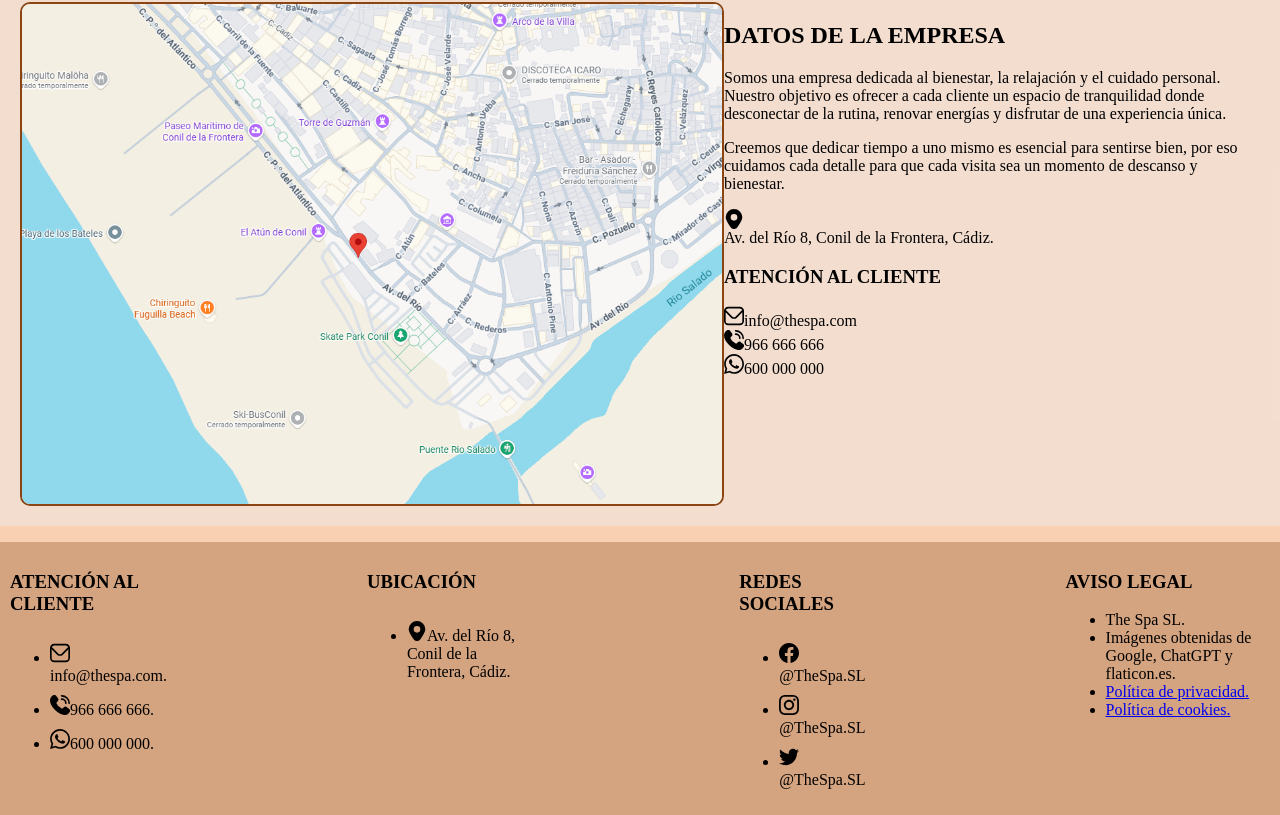
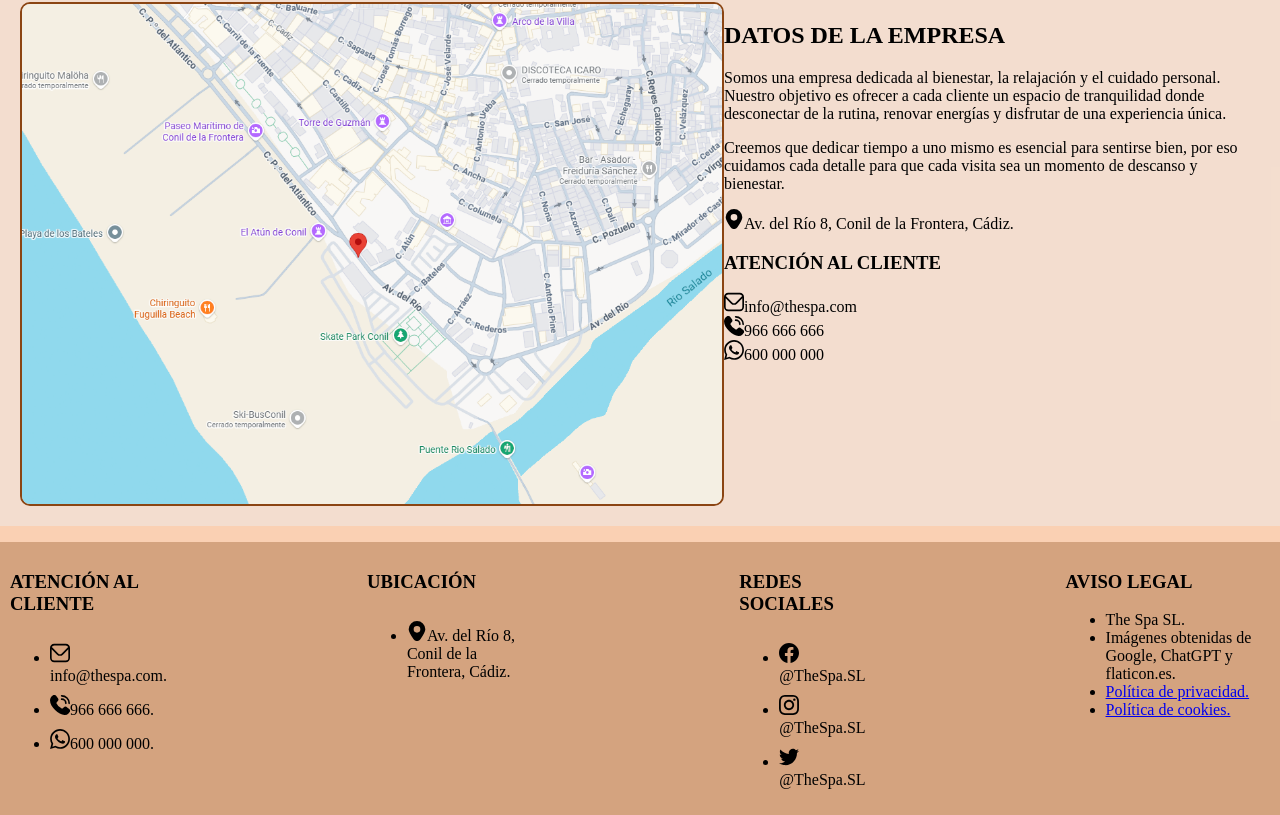
Before and after one commit to Daniel8jp/Trabajo_SPA, a plain HTML site: page views/contacto.html in a window 1280 px wide. Shown: the part 850-1665 px from the top of the page. Drawn offline with Linux system fonts and the light colour scheme.

Commit message:
Add files via upload

```diff
--- a/views/contacto.html
+++ b/views/contacto.html
@@ -41,7 +41,7 @@
                     </p>
 
                     <div class="img_contacto">
-                        <img src="../imagenes/marcador.svg" alt="Ubicación">Av. del Río 8, Conil de la Frontera, Cádiz.
+                        <div><img src="../imagenes/marcador.svg" alt="Ubicación">Av. del Río 8, Conil de la Frontera, Cádiz.</div>
                     </div>
 
                     <h3>ATENCIÓN AL CLIENTE</h3>
```
